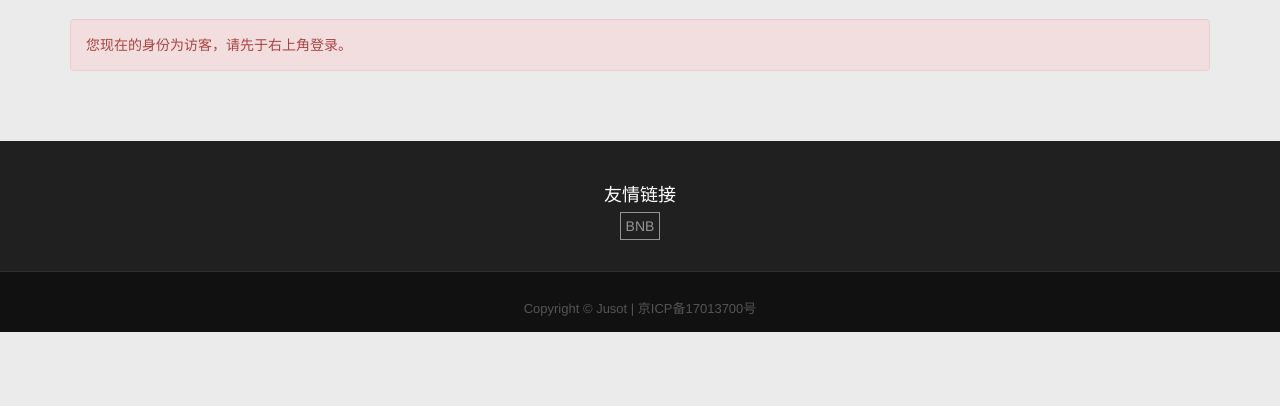
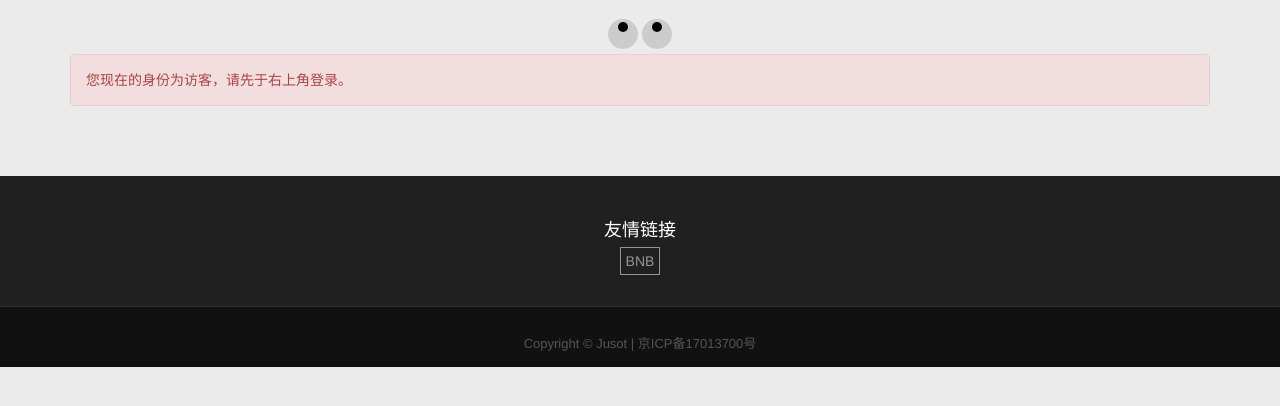
Before and after one commit to MU001999/DemoBlog, a Flask app: page /me in a window 1280 px wide. Shown: the part 51-457 px from the top of the page. Run offline with Flask 2, Linux system fonts and the light colour scheme; parts of the project's set-up code (start-up, migrations or seed data) failed here and were passed over; some libraries are stand-ins or nearby versions.

Commit message:
add eyes

```diff
--- a/blog/static/css/default.css
+++ b/blog/static/css/default.css
@@ -37,3 +37,22 @@ body {
     height: 100px;
     wight: 100px;
 }
+
+.eye {
+  position: relative;
+  display: inline-block;
+  border-radius: 50%;
+  height: 30px;
+  width: 30px;
+  background: #CCC;
+}
+.eye:after { /*pupil*/
+  position: absolute;
+  bottom: 17px;
+  right: 10px;
+  width: 10px;
+  height: 10px;
+  background: #000;
+  border-radius: 50%;
+  content: " ";
+}
--- a/blog/static/js/default.js
+++ b/blog/static/js/default.js
@@ -87,3 +87,19 @@ function signup()
         }
     });
 };
+
+//This is a pen based off of Codewoofy's eyes follow mouse. It is just cleaned up, face removed, and then made to be a little more cartoony. https://codepen.io/Codewoofy/pen/VeBJEP
+
+document.onmousemove = function(event) {
+  var eye = $(".eye");
+  var x = (eye.offset().left) + (eye.width() / 2);
+  var y = (eye.offset().top) + (eye.height() / 2);
+  var rad = Math.atan2(event.pageX - x, event.pageY - y);
+  var rot = (rad * (180 / Math.PI) * -1) + 180;
+  eye.css({
+    '-webkit-transform': 'rotate(' + rot + 'deg)',
+    '-moz-transform': 'rotate(' + rot + 'deg)',
+    '-ms-transform': 'rotate(' + rot + 'deg)',
+    'transform': 'rotate(' + rot + 'deg)'
+  });
+};
--- a/blog/templates/layout.html
+++ b/blog/templates/layout.html
@@ -2,7 +2,7 @@
 <html>
 <head>
     <meta http-equiv="Content-Type" content="text/html; charset=UTF-8">
-    <title>竹所 - Jusot</title>
+    <title>竹所 | Jusot</title>
     <link rel="shortcut icon" type="image/x-icon" href="/static/imgs/favicon.ico">
     <meta name="viewport" content="width=device-width, initial-scale=1.0">
     <link href="https://cdnjs.cloudflare.com/ajax/libs/twitter-bootstrap/3.3.7/css/bootstrap.min.css" rel="stylesheet">
@@ -102,8 +102,11 @@
         </div>
     </div>
 </nav>
-
 <div class="container">
+    <div class="text-center">
+        <div class='eye'></div>
+        <div class='eye'></div>
+    </div>
     <div>
         {% block content %}{% endblock %}
     </div>
@@ -162,7 +165,6 @@
         </div>
     </div>
 </div>
-
 <footer class="container-fluid foot-wrap" style="background:#202020;padding:35px;margin-top:50px;">
     <div class="container text-center">
         <div class="row">
```
